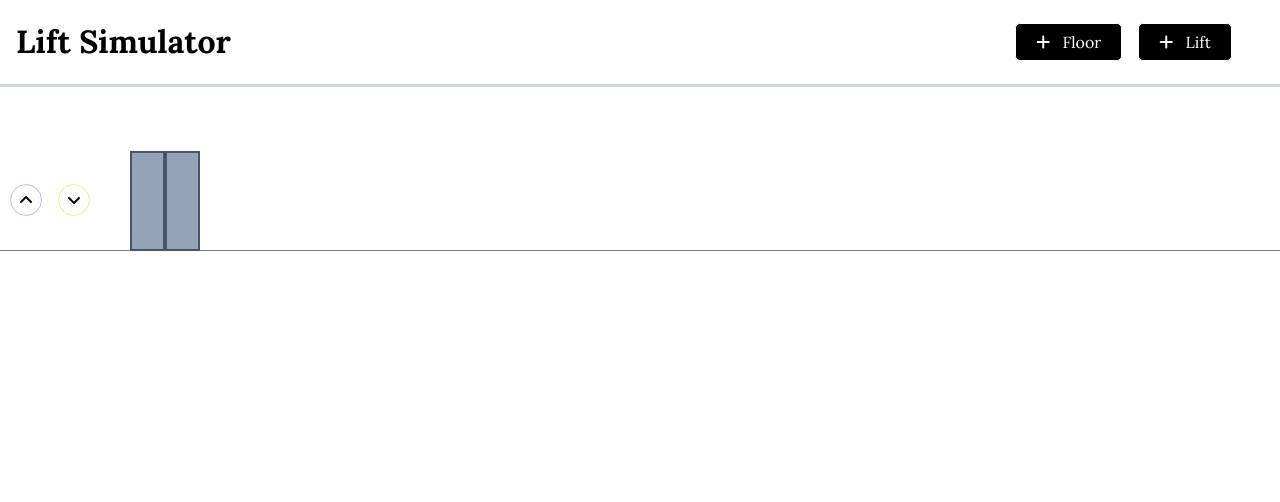
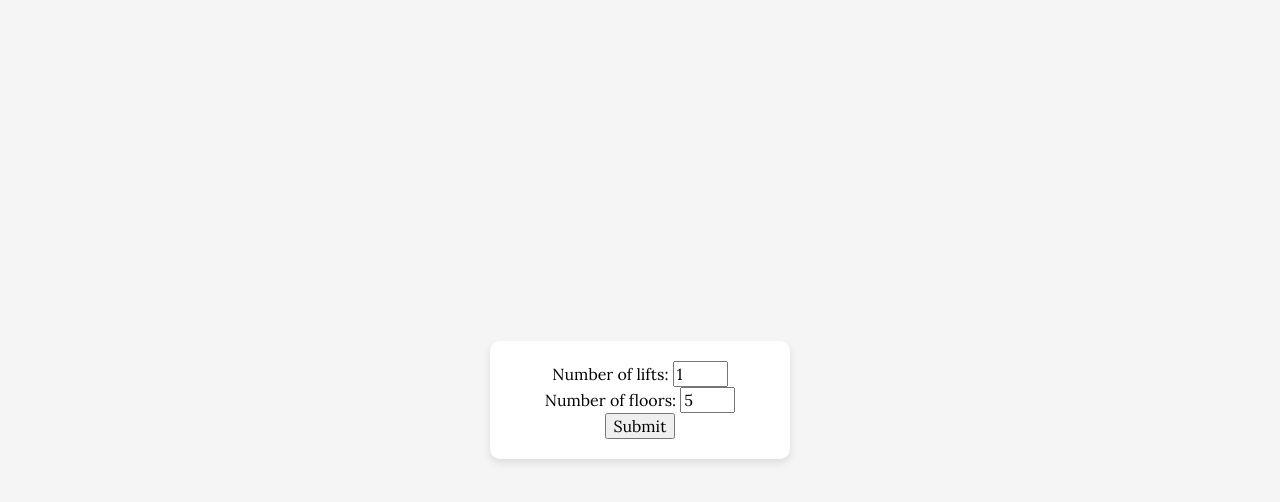
Before and after one commit to Namit2111/Lift-simulation, a plain HTML site: page index.html in a window 1280 px wide. Drawn offline with Linux system fonts and the light colour scheme.

Commit message:
added screen 1

```diff
--- a/css/main.css
+++ b/css/main.css
@@ -179,3 +179,23 @@ footer a {
 footer a:hover {
     font-weight: 600;
 }
+
+
+
+.screen1 {
+    display: flex;
+    justify-content: center;
+    align-items: center;
+    height: 100vh;
+    background-color: #f5f5f5;
+  }
+
+  /* Styling the form */
+  form {
+    background-color: #fff;
+    padding: 20px;
+    border-radius: 10px;
+    box-shadow: 0 4px 8px rgba(0, 0, 0, 0.1);
+    width: 300px;
+    text-align: center;
+  }
--- a/index.html
+++ b/index.html
@@ -22,18 +22,31 @@
 
 <body>
 
+    <div class="screen1">
+        <form>
+            <label for="numLifts">Number of lifts:</label>
+            <input type="number" id="num-lifts" min="1" max="10" value="1"><br>
+            <label for="numFloors">Number of floors:</label>
+            <input type="number" id="num-floors" min="1" max="20" value="5"><br>
+            <button type="submit">Submit</button>
+        </form>
 
+
+
+
+    </div>
+<div class="screen2" style="display: none;">
     <header>
         <h1>Lift Simulator</h1>
         <div class="add-btns">
-            <button class="add-floor-btn" data-lift-num="4">
+            <!-- <button class="add-floor-btn" data-lift-num="4">
                 <i class="fa-solid fa-plus"></i>
                 Floor
-            </button>
-            <button class="add-lift-btn" data-lift-num="4">
+            </button> -->
+            <!-- <button class="add-lift-btn" data-lift-num="4">
                 <i class="fa-solid fa-plus"></i>
                 Lift
-            </button>
+            </button> -->
         </div>
     </header>
 
@@ -58,6 +71,7 @@
             </div>
         </div>
     </div>
+</div>
 
     <script src="./js/main.js"></script>
 </body>
--- a/js/main.js
+++ b/js/main.js
@@ -293,6 +293,25 @@ function addCallLiftListeners(buttons) {
 
 let requests = new Queue();
 
+document.querySelector("form").addEventListener("submit", (e) => {
+  e.preventDefault();
+  // const { numLifts, numFloors } = e.target.elements;
+  // console.log(numLifts, numFloors);
+  const numLifts = document.getElementById("num-lifts").value;  // Get number of lifts
+  const numFloors = document.getElementById("num-floors").value;
+  console.log(numLifts, numFloors);
+  document.querySelector(".screen1").remove();
+  document.querySelector(".screen2").style.display = "block";
+
+  for (let i = 0; i < numFloors - 1; i++) {
+    addFloor();
+  }
+
+  for (let i = 0; i < numLifts - 1; i++) {
+    addLift();
+  }
+});
+
 function main() {
   addCallLiftListeners(buttons);
   addFloorBtn.addEventListener("click", addFloor);
```
